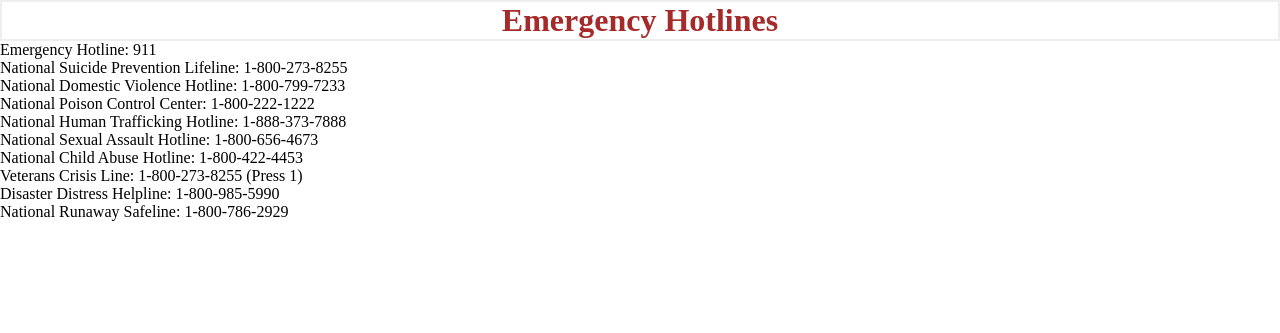
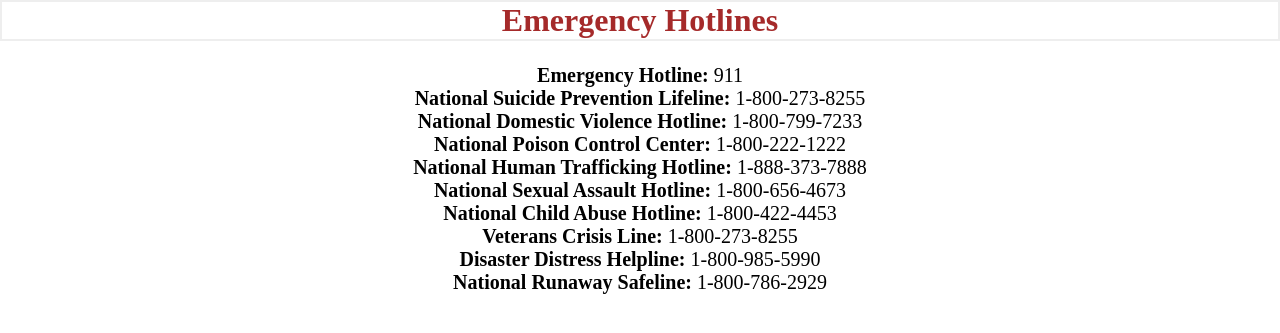
Before and after one commit to joshuacasuga/PatchPal, a Flask app: page /hotlines in a window 1280 px wide. Shown: the top 333 px of the page. Run offline with Flask 3, Linux system fonts and the light colour scheme.

Commit message:
updated cpr and hotline

```diff
--- a/templates/hotlines.html
+++ b/templates/hotlines.html
@@ -10,17 +10,19 @@
 
   <body>
     <h1>Emergency Hotlines</h1>
-    <p>
-      Emergency Hotline: 911 <br />
-      National Suicide Prevention Lifeline: 1-800-273-8255<br />
-      National Domestic Violence Hotline: 1-800-799-7233<br />
-      National Poison Control Center: 1-800-222-1222<br />
-      National Human Trafficking Hotline: 1-888-373-7888<br />
-      National Sexual Assault Hotline: 1-800-656-4673<br />
-      National Child Abuse Hotline: 1-800-422-4453<br />
-      Veterans Crisis Line: 1-800-273-8255 (Press 1)<br />
-      Disaster Distress Helpline: 1-800-985-5990<br />
-      National Runaway Safeline: 1-800-786-2929<br />
+    <p style="font-size: 20px; text-align: center">
+      <br />
+      <strong>Emergency Hotline: </strong>911 <br />
+      <strong>National Suicide Prevention Lifeline: </strong
+      >1-800-273-8255<br />
+      <strong>National Domestic Violence Hotline: </strong>1-800-799-7233<br />
+      <strong>National Poison Control Center: </strong>1-800-222-1222<br />
+      <strong>National Human Trafficking Hotline: </strong>1-888-373-7888<br />
+      <strong>National Sexual Assault Hotline: </strong>1-800-656-4673<br />
+      <strong>National Child Abuse Hotline: </strong>1-800-422-4453<br />
+      <strong>Veterans Crisis Line: </strong>1-800-273-8255<br />
+      <strong>Disaster Distress Helpline: </strong>1-800-985-5990<br />
+      <strong>National Runaway Safeline: </strong>1-800-786-2929<br />
     </p>
   </body>
 </html>
```
Also changed, not shown: templates/cpr.html (+10 -4 lines).
